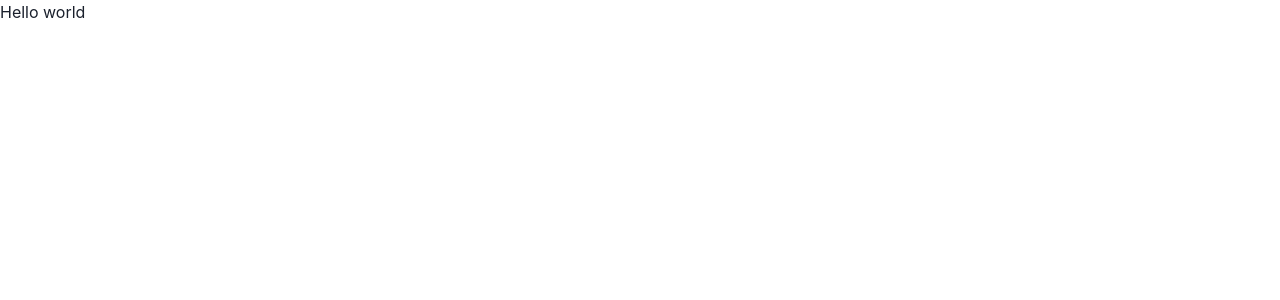
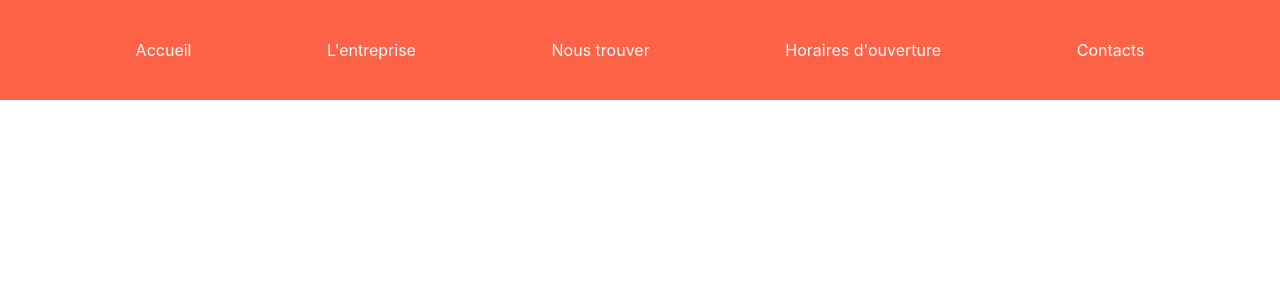
Before and after one commit to dardael/showed, a Next.js app: page / in a window 1280 px wide. Shown: the top 300 px of the page. Built offline with nearby package versions, Linux system fonts and the light colour scheme.

Commit message:
create a first screen
 with a navbar containing link to unexisting endpoint (yet)

```diff
--- a/src/app/layout.tsx
+++ b/src/app/layout.tsx
@@ -17,7 +17,9 @@ export default function RootLayout({
 }) {
     return (
         <html lang='fr'>
-            <Providers>{children}</Providers>
+            <body>
+                <Providers>{children}</Providers>
+            </body>
         </html>
     );
 }
--- a/src/app/page.tsx
+++ b/src/app/page.tsx
@@ -1,3 +1,32 @@
+import NextLink from 'next/link';
+import { Flex, Spacer, Link, Center } from '@chakra-ui/react';
+
 export default function Home() {
-    return <div>Hello world</div>;
+    return (
+        <Center bg='tomato' h='100px' color='white'>
+            <Flex alignItems='center' width='full'>
+                <Spacer />
+                <Link as={NextLink} href='/'>
+                    Accueil
+                </Link>
+                <Spacer />
+                <Link as={NextLink} href='/company'>
+                    L&apos;entreprise
+                </Link>
+                <Spacer />
+                <Link as={NextLink} href='/location'>
+                    Nous trouver
+                </Link>
+                <Spacer />
+                <Link as={NextLink} href='/openingTime'>
+                    Horaires d&apos;ouverture
+                </Link>
+                <Spacer />
+                <Link as={NextLink} href='/contact'>
+                    Contacts
+                </Link>
+                <Spacer />
+            </Flex>
+        </Center>
+    );
 }
```
